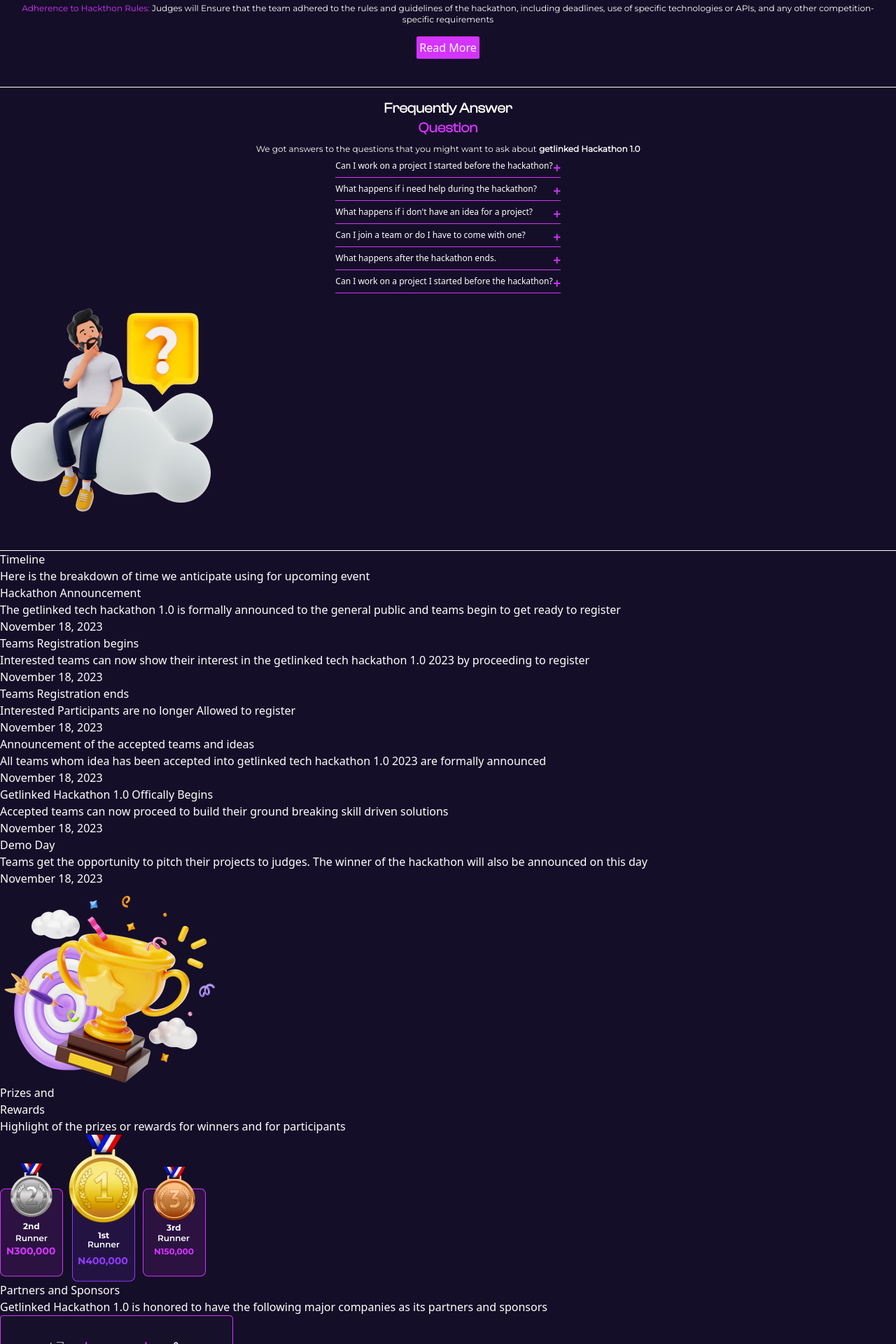
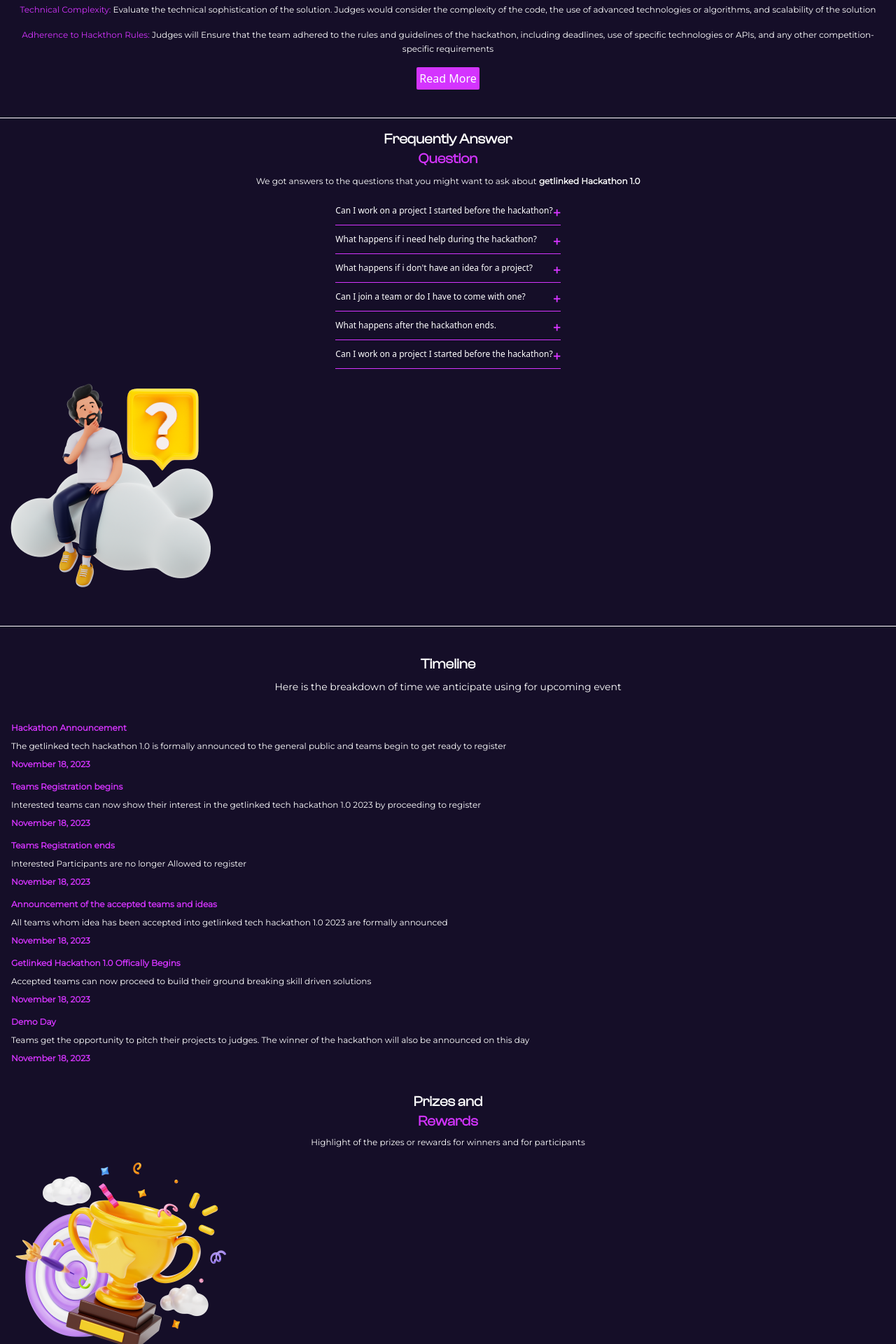
Before and after one commit to Lex043/getLinked, a React (Vite) app: page / in a window 1280 px wide. Shown: the part 2497-4417 px from the top of the page at 70% size. Built offline with nearby package versions, Linux system fonts and the light colour scheme.

Commit message:
feat: mobile responsive

```diff
--- a/src/components/Criteria.jsx
+++ b/src/components/Criteria.jsx
@@ -12,7 +12,7 @@
                     <span className="text-[#d434fe]">Key attributes</span>
                 </h1>
 
-                <article className="font-montserrat text-xs">
+                <article className="font-montserrat text-xs leading-5">
                     <span className="text-[#d434fe]">
                         Innovation and Creativity:
                     </span>{" "}
@@ -20,14 +20,14 @@
                     consider whether it addresses a real-world problem in a
                     novel way or introduces innovative features
                 </article>
-                <article className="font-montserrat text-xs">
+                <article className="font-montserrat text-xs leading-5">
                     <span className="text-[#d434fe]">Functionality:</span>{" "}
                     Assess how well the solution works. Does it perform its
                     intended functions effectively and without major issues?
                     Judges would consider the completeness and robustness of the
                     solution.
                 </article>
-                <article className="font-montserrat text-xs">
+                <article className="font-montserrat text-xs leading-5">
                     <span className="text-[#d434fe]">
                         Impact and Relevance:
                     </span>{" "}
@@ -36,7 +36,7 @@
                     relevant to the target audience? Judges would assess
                     political socio economic or environmental benefits
                 </article>
-                <article className="font-montserrat text-xs">
+                <article className="font-montserrat text-xs leading-5">
                     <span className="text-[#d434fe]">
                         Technical Complexity:
                     </span>{" "}
@@ -45,7 +45,7 @@
                     advanced technologies or algorithms, and scalability of the
                     solution
                 </article>
-                <article className="font-montserrat text-xs">
+                <article className="font-montserrat text-xs leading-5">
                     <span className="text-[#d434fe]">
                         Adherence to Hackthon Rules:
                     </span>{" "}
--- a/src/components/Faq.jsx
+++ b/src/components/Faq.jsx
@@ -4,20 +4,20 @@
 const Faq = () => {
     return (
         <section className="border-b-[1px] border-white mt-4 pb-10">
-            <div className="px-4 flex flex-col items-center">
+            <div className="flex flex-col items-center px-4">
                 <div className="text-center">
-                    <h1 className="font-clashDisplay font-bold text-xl">
+                    <h1 className="text-xl font-bold font-clashDisplay">
                         Frequently Answer <br />{" "}
                         <span className="text-[#d434fe]">Question</span>
                     </h1>
-                    <p className="text-xs font-montserrat pt-2">
+                    <p className="pt-2 text-xs font-montserrat leading-5">
                         We got answers to the questions that you might want to
                         ask about <strong>getlinked Hackathon 1.0</strong>
                     </p>
                 </div>
 
-                <div>
-                    <div className="border-b-[1px] border-[#d434fe] py-2 flex items-end justify-between">
+                <div className="mt-3">
+                    <div className="border-b-[1px] border-[#d434fe] py-3 flex items-end justify-between">
                         <p className="text-xs">
                             Can I work on a project I started before the
                             hackathon?
@@ -25,14 +25,14 @@
                         <img src={plus} alt="plus sign" />
                     </div>
 
-                    <div className="border-b-[1px] border-[#d434fe] py-2 flex justify-between items-end">
+                    <div className="border-b-[1px] border-[#d434fe] py-3 flex justify-between items-end">
                         <p className="text-xs">
                             What happens if i need help during the hackathon?
                         </p>
                         <img src={plus} alt="plus sign" />
                     </div>
 
-                    <div className="border-b-[1px] border-[#d434fe] py-2 flex items-end justify-between">
+                    <div className="border-b-[1px] border-[#d434fe] py-3 flex items-end justify-between">
                         <p className="text-xs">
                             What happens if i don&apos;t have an idea for a
                             project?
@@ -40,21 +40,21 @@
                         <img src={plus} alt="plus sign" />
                     </div>
 
-                    <div className="border-b-[1px] border-[#d434fe] py-2 flex items-end justify-between">
+                    <div className="border-b-[1px] border-[#d434fe] py-3 flex items-end justify-between">
                         <p className="text-xs">
                             Can I join a team or do I have to come with one?
                         </p>
                         <img src={plus} alt="plus sign" />
                     </div>
 
-                    <div className="border-b-[1px] border-[#d434fe] py-2 flex items-end justify-between">
+                    <div className="border-b-[1px] border-[#d434fe] py-3 flex items-end justify-between">
                         <p className="text-xs">
                             What happens after the hackathon ends.
                         </p>
                         <img src={plus} alt="plus sign" />
                     </div>
 
-                    <div className="border-b-[1px] border-[#d434fe] py-2 flex items-end justify-between">
+                    <div className="border-b-[1px] border-[#d434fe] py-3 flex items-end justify-between">
                         <p className="text-xs">
                             Can I work on a project I started before the
                             hackathon?
--- a/src/components/Footer.jsx
+++ b/src/components/Footer.jsx
@@ -1,12 +1,17 @@
+import instagram from "../assets/mdi_instagram.png";
+import twitter from "../assets/twitter.png";
+import facebook from "../assets/facebook.png";
+import linkedin from "../assets/ri_linkedin-fill.png";
+
 const Footer = () => {
     return (
-        <section>
+        <section className="px-4">
             <div>
                 <div>
-                    <h1>
-                        get<span>linked</span>
+                    <h1 className="font-clashDisplay font-bold text-xl">
+                        get<span className="text-[#d434fe]">linked</span>
                     </h1>
-                    <p>
+                    <p className="font-montserrat text-xs leading-5 py-2">
                         Getlinked Tech Hackathon is a technology innovation
                         program established by a group of organisations with the
                         aim of showcasing young and talented individuals in the
@@ -19,29 +24,44 @@
                 </div>
             </div>
 
-            <div>
-                <ul>
-                    <li>Useful Links</li>
-                    <li>Overview</li>
-                    <li>Timeline</li>
-                    <li>FAQs</li>
-                    <li>Register</li>
-                    <div>
-                        <li>Follow us</li>
-                        <div></div>
+            <div className="mt-4">
+                <ul className="font-montserrat">
+                    <li className="text-[#d434fe] font-semibold text-sm">
+                        Useful Links
+                    </li>
+                    <li className="text-sm py-1">Overview</li>
+                    <li className="text-sm py-1">Timeline</li>
+                    <li className="text-sm py-1">FAQs</li>
+                    <li className="text-sm py-1">Register</li>
+                    <div className="flex gap-3">
+                        <li className="text-xs text-[#d434fe] py-1">
+                            Follow us
+                        </li>
+                        <figure className="flex gap-3 items-center">
+                            <img src={instagram} alt="instagram" />
+                            <img src={twitter} alt="twitter" />
+                            <img src={facebook} alt="facebook" />
+                            <img src={linkedin} alt="linkedin" />
+                        </figure>
                     </div>
                 </ul>
             </div>
 
             <div>
-                <ul>
-                    <li>Contact Us</li>
-                    <li>+234 6707653444</li>
-                    <li>27, Alara Street Yaba 100012 Lagos State</li>
+                <ul className="font-montserrat">
+                    <li className="text-[#d434fe] font-semibold text-sm">
+                        Contact Us
+                    </li>
+                    <li className="text-xs py-1">+234 6707653444</li>
+                    <li className="text-xs py-1">
+                        27, Alara Street <br /> Yaba 100012 <br /> Lagos State
+                    </li>
                 </ul>
             </div>
 
-            <p>All rights reserved. getLinked Ltd.</p>
+            <p className="font-montserrat text-xs text-center my-10">
+                All rights reserved. getLinked Ltd.
+            </p>
         </section>
     );
 };
--- a/src/components/Partners.jsx
+++ b/src/components/Partners.jsx
@@ -2,17 +2,21 @@
 
 const Partners = () => {
     return (
-        <section>
-            <div>
-                <h1>Partners and Sponsors</h1>
-                <p>
-                    Getlinked Hackathon 1.0 is honored to have the following
-                    major companies as its partners and sponsors
-                </p>
+        <section className="mt-5 pb-16 border-b-[1px] border-white">
+            <div className="px-4">
+                <div className="text-center">
+                    <h1 className="font-clashDisplay text-xl font-bold">
+                        Partners and Sponsors
+                    </h1>
+                    <p className="font-montserrat text-xs pt-2 pb-10">
+                        Getlinked Hackathon 1.0 is honored to have the following
+                        major companies as its partners and sponsors
+                    </p>
+                </div>
+                <figure className="">
+                    <img src={partnersLogo} alt="partner and sponsors logo" />
+                </figure>
             </div>
-            <figure>
-                <img src={partnersLogo} alt="partner and sponsors logo" />
-            </figure>
         </section>
     );
 };
--- a/src/components/Prize.jsx
+++ b/src/components/Prize.jsx
@@ -3,19 +3,22 @@
 
 const Prize = () => {
     return (
-        <section>
-            <figure>
-                <img src={cup} alt="prize and rewards cup" />
-            </figure>
-            <div>
-                <h1>
+        <section className="px-4 my-10">
+            <div className="text-center">
+                <h1 className="text-xl font-bold font-clashDisplay">
                     Prizes and <br />
-                    Rewards
+                    <span className="text-[#d434fe]">Rewards</span>
                 </h1>
-                <p>
+                <p className="py-2 text-xs font-montserrat">
                     Highlight of the prizes or rewards for winners and for
                     participants
                 </p>
+            </div>
+
+            <div className="flex flex-col gap-12">
+                <figure>
+                    <img src={cup} alt="prize and rewards cup" />
+                </figure>
 
                 <figure>
                     <img src={rewards} alt="Reward ranks" />
--- a/src/components/Rules.jsx
+++ b/src/components/Rules.jsx
@@ -10,8 +10,7 @@
                     Rules and <br />{" "}
                     <span className="text-[#d434fe]">Guidelines</span>
                 </h1>
-                <p className="font-montserrat text-xs pt-2 pb-8">
-                    {" "}
+                <p className="font-montserrat text-xs pt-2 pb-8 leading-6">
                     Our tech hackathon is a melting point of visionaries, and
                     its purpose is as clear as day: to shape the future. Whether
                     you are a coding genuis a design maverick, or a concept
--- a/src/components/Timeline.jsx
+++ b/src/components/Timeline.jsx
@@ -1,69 +1,98 @@
 const Timeline = () => {
     return (
-        <section>
-            <div>
-                <h1>Timeline</h1>
-                <p>
-                    Here is the breakdown of time we anticipate using for
-                    upcoming event
-                </p>
+        <section className="mt-10">
+            <div className="px-4">
+                <div className="text-center">
+                    <h1 className="text-xl font-bold font-clashDisplay">
+                        Timeline
+                    </h1>
+                    <p className="text-[14px] font-montserrat py-2">
+                        Here is the breakdown of time we anticipate using for
+                        upcoming event
+                    </p>
+                </div>
 
-                <section>
+                <section className="flex flex-col gap-4 mt-8 text-xs font-montserrat">
                     <article>
-                        <h1>Hackathon Announcement</h1>
-                        <p>
-                            The getlinked tech hackathon 1.0 is formally
-                            announced to the general public and teams begin to
-                            get ready to register
-                        </p>
-                        <h3>November 18, 2023</h3>
+                        <div className="border-l-2 border-[#d434fe]"></div>
+                        <div>
+                            <h1 className="text-[#d434fe] font-bold">
+                                Hackathon Announcement
+                            </h1>
+                            <p className="py-2 leading-5">
+                                The getlinked tech hackathon 1.0 is formally
+                                announced to the general public and teams begin
+                                to get ready to register
+                            </p>
+                            <h3 className="text-[#d434fe] font-bold">
+                                November 18, 2023
+                            </h3>
+                        </div>
                     </article>
 
                     <article>
-                        <h1>Teams Registration begins</h1>
-                        <p>
+                        <h1 className="text-[#d434fe] font-bold">
+                            Teams Registration begins
+                        </h1>
+                        <p className="py-2 leading-5">
                             Interested teams can now show their interest in the
                             getlinked tech hackathon 1.0 2023 by proceeding to
                             register
                         </p>
-                        <h3>November 18, 2023</h3>
+                        <h3 className="text-[#d434fe] font-bold">
+                            November 18, 2023
+                        </h3>
                     </article>
 
                     <article>
-                        <h1>Teams Registration ends</h1>
-                        <p>
+                        <h1 className="text-[#d434fe] font-bold">
+                            Teams Registration ends
+                        </h1>
+                        <p className="py-2 leading-5">
                             Interested Participants are no longer Allowed to
                             register
                         </p>
-                        <h3>November 18, 2023</h3>
+                        <h3 className="text-[#d434fe] font-bold">
+                            November 18, 2023
+                        </h3>
                     </article>
 
                     <article>
-                        <h1>Announcement of the accepted teams and ideas</h1>
-                        <p>
+                        <h1 className="text-[#d434fe] font-bold">
+                            Announcement of the accepted teams and ideas
+                        </h1>
+                        <p className="py-2 leading-5">
                             All teams whom idea has been accepted into getlinked
                             tech hackathon 1.0 2023 are formally announced
                         </p>
-                        <h3>November 18, 2023</h3>
+                        <h3 className="text-[#d434fe] font-bold">
+                            November 18, 2023
+                        </h3>
                     </article>
 
                     <article>
-                        <h1>Getlinked Hackathon 1.0 Offically Begins</h1>
-                        <p>
+                        <h1 className="text-[#d434fe] font-bold">
+                            Getlinked Hackathon 1.0 Offically Begins
+                        </h1>
+                        <p className="py-2 leading-5">
                             Accepted teams can now proceed to build their ground
                             breaking skill driven solutions
                         </p>
-                        <h3>November 18, 2023</h3>
+                        <h3 className="text-[#d434fe] font-bold">
+                            November 18, 2023
+                        </h3>
                     </article>
 
                     <article>
-                        <h1>Demo Day</h1>
-                        <p>
+                        <h1 className="text-[#d434fe] font-bold">Demo Day</h1>
+                        <p className="py-2 leading-5">
                             Teams get the opportunity to pitch their projects to
                             judges. The winner of the hackathon will also be
                             announced on this day
                         </p>
-                        <h3>November 18, 2023</h3>
+                        <h3 className="text-[#d434fe] font-bold">
+                            November 18, 2023
+                        </h3>
                     </article>
                 </section>
             </div>
```
Also changed, not shown: src/components/PrivacyPolicy.jsx (+39 -17 lines), src/assets/list terms.png (added).
